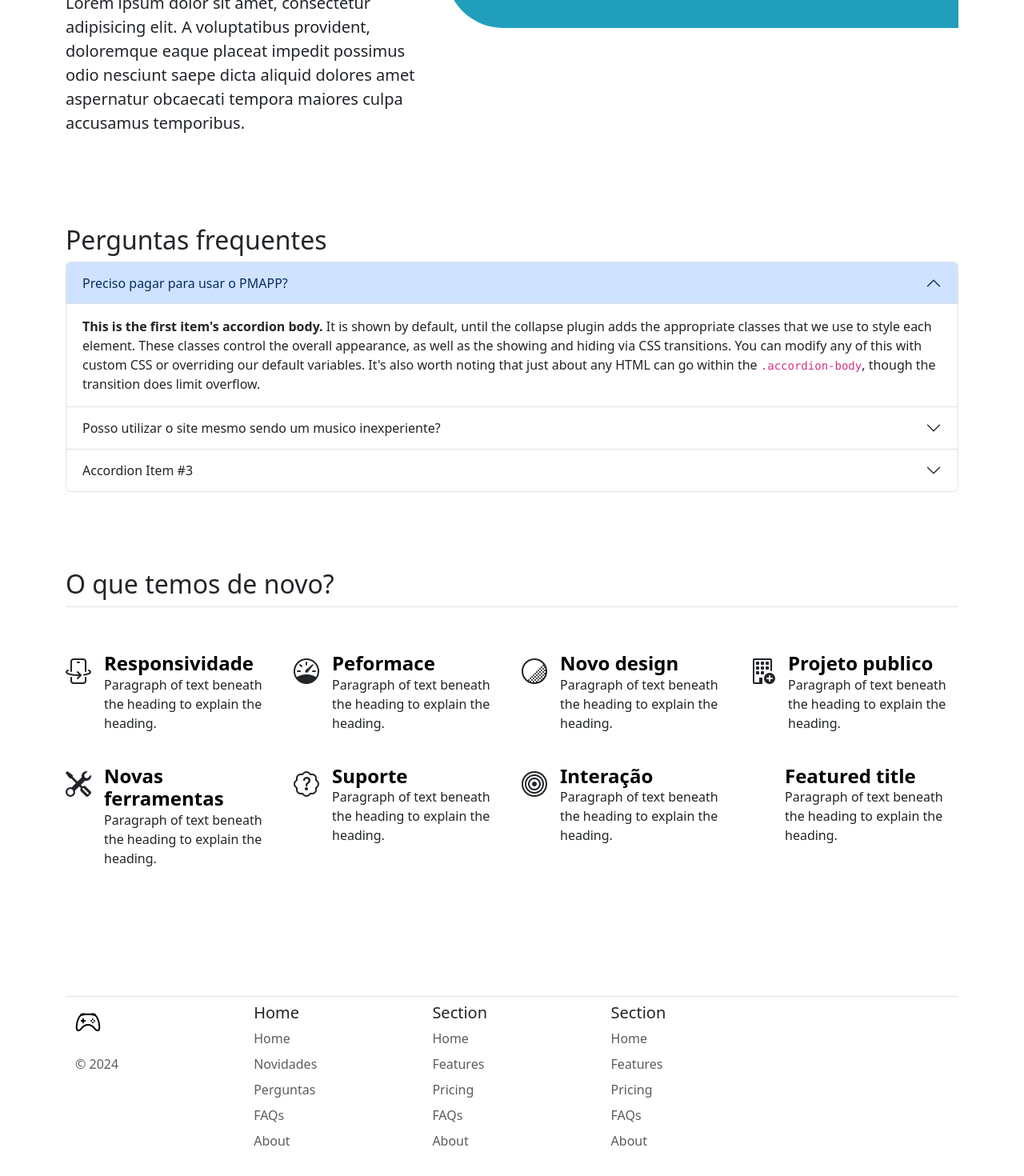
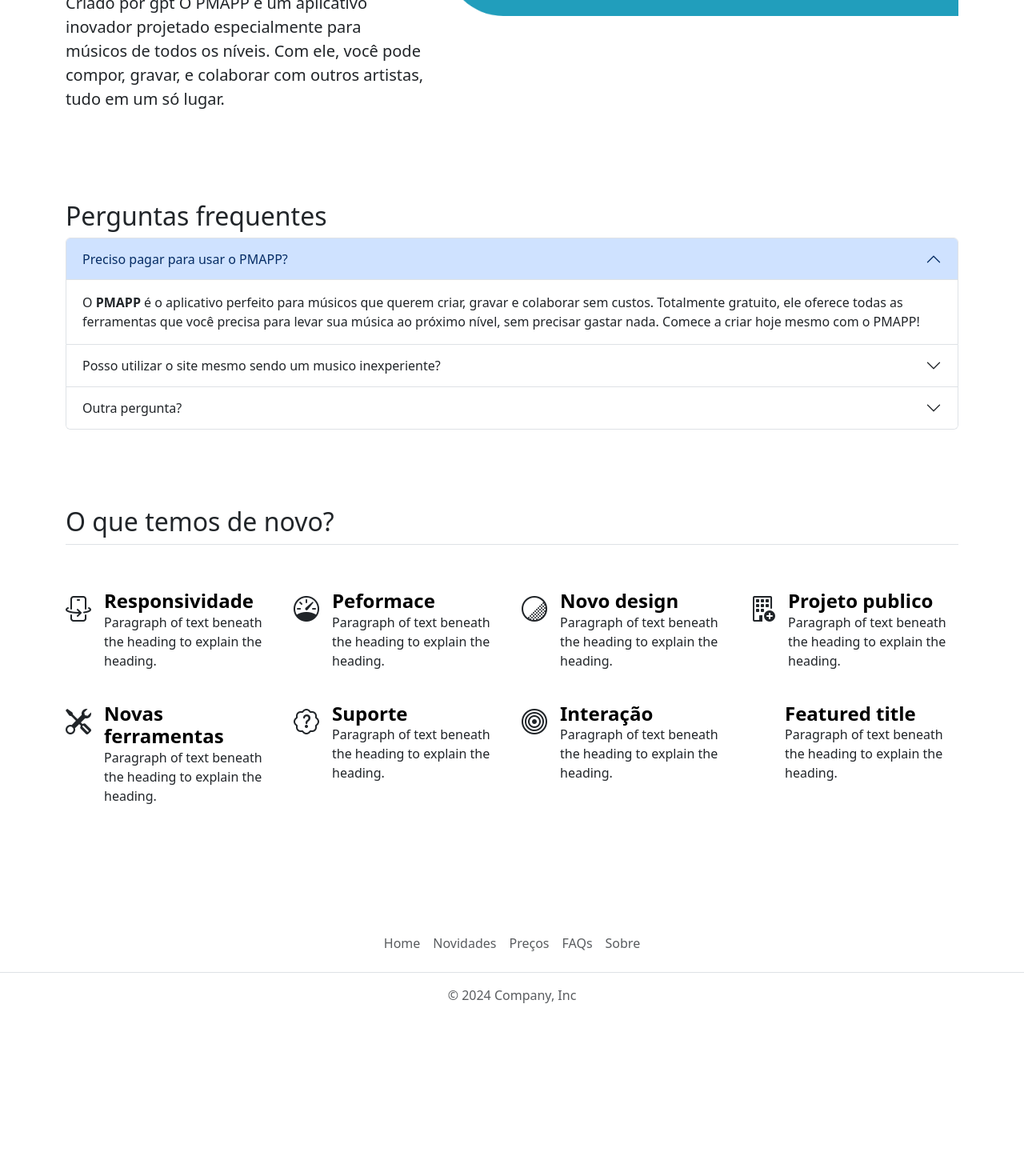
Before and after one commit to victorhugorl/percepcao_musical_app_web-version, a React (Vite) app in the folder frontend/: page / in a window 1280 px wide. Shown: the part 699-2169 px from the top of the page at 80% size. After the commit the page ends 2011 px from the top, so only its background shows below. Built offline with nearby package versions, Linux system fonts and the light colour scheme.

Commit message:
init design login

```diff
--- a/frontend/src/App.tsx
+++ b/frontend/src/App.tsx
@@ -17,11 +17,10 @@ export default () => {
                             </span>
                         </h1>
                         <p className="lead">
-                            Lorem ipsum dolor sit amet, consectetur adipisicing
-                            elit. A voluptatibus provident, doloremque eaque
-                            placeat impedit possimus odio nesciunt saepe dicta
-                            aliquid dolores amet aspernatur obcaecati tempora
-                            maiores culpa accusamus temporibus.
+                            Criado por gpt O PMAPP é um aplicativo inovador
+                            projetado especialmente para músicos de todos os
+                            níveis. Com ele, você pode compor, gravar, e
+                            colaborar com outros artistas, tudo em um só lugar.
                         </p>
                     </div>
                     <div className="col-xl-7">
@@ -55,19 +54,13 @@ export default () => {
                             data-bs-parent="#accordionExample"
                         >
                             <div className="accordion-body">
-                                <strong>
-                                    This is the first item's accordion body.
-                                </strong>{" "}
-                                It is shown by default, until the collapse
-                                plugin adds the appropriate classes that we use
-                                to style each element. These classes control the
-                                overall appearance, as well as the showing and
-                                hiding via CSS transitions. You can modify any
-                                of this with custom CSS or overriding our
-                                default variables. It's also worth noting that
-                                just about any HTML can go within the{" "}
-                                <code>.accordion-body</code>, though the
-                                transition does limit overflow.
+                                O <strong>PMAPP</strong> é o aplicativo perfeito
+                                para músicos que querem criar, gravar e
+                                colaborar sem custos. Totalmente gratuito, ele
+                                oferece todas as ferramentas que você precisa
+                                para levar sua música ao próximo nível, sem
+                                precisar gastar nada. Comece a criar hoje mesmo
+                                com o PMAPP!
                             </div>
                         </div>
                     </div>
@@ -91,19 +84,14 @@ export default () => {
                             data-bs-parent="#accordionExample"
                         >
                             <div className="accordion-body">
-                                <strong>
-                                    This is the second item's accordion body.
-                                </strong>{" "}
-                                It is hidden by default, until the collapse
-                                plugin adds the appropriate classes that we use
-                                to style each element. These classes control the
-                                overall appearance, as well as the showing and
-                                hiding via CSS transitions. You can modify any
-                                of this with custom CSS or overriding our
-                                default variables. It's also worth noting that
-                                just about any HTML can go within the{" "}
-                                <code>.accordion-body</code>, though the
-                                transition does limit overflow.
+                                Com o <strong>PMAPP</strong>, qualquer músico
+                                pode criar, independentemente do nível de
+                                experiência. Seja você um iniciante ou um
+                                profissional, o PMAPP oferece ferramentas
+                                simples e poderosas para todos os estilos e
+                                habilidades. Não importa se você está apenas
+                                começando ou já é um veterano, o PMAPP é para
+                                todos!
                             </div>
                         </div>
                     </div>
@@ -117,7 +105,7 @@ export default () => {
                                 aria-expanded="false"
                                 aria-controls="collapseThree"
                             >
-                                Accordion Item #3
+                                Outra pergunta?
                             </button>
                         </h2>
                         <div
@@ -252,159 +240,53 @@ export default () => {
                     </div>
                 </div>
             </div>
-            <footer className="pt-5 container">
-                <div className="container">
-                    <footer className="row row-cols-1 row-cols-sm-2 row-cols-md-5 py-2 border-top">
-                        <div className="col mb-3">
-                            <a
-                                href="/"
-                                className="d-flex align-items-center mb-3 link-body-emphasis text-decoration-none"
-                            >
-                                <i className="bi bi-controller fs-2"></i>
-                            </a>
-                            <p className="text-body-secondary">
-                                © {currentYear}
-                            </p>
-                        </div>
-                        <div className="col mb-3">
-                            <h5>Home</h5>
-                            <ul className="nav flex-column">
-                                <li className="nav-item mb-2">
+
+            <footer className="py-3 my-4">
+                <ul className="nav justify-content-center border-bottom pb-3 mb-3">
+                    <li className="nav-item">
                         <Link
                             to={`/`}
-                                        className="nav-link p-0 text-body-secondary"
+                            className="nav-link px-2 text-body-secondary"
                         >
                             Home
                         </Link>
                     </li>
-                                <li className="nav-item mb-2">
-                                    <a
-                                        href="#icon-grid"
-                                        className="nav-link p-0 text-body-secondary"
+                    <li className="nav-item">
+                        <Link
+                            to={`/`}
+                            className="nav-link px-2 text-body-secondary"
                         >
                             Novidades
-                                    </a>
+                        </Link>
                     </li>
-                                <li className="nav-item mb-2">
-                                    <a
-                                        href="#accordionExample"
-                                        className="nav-link p-0 text-body-secondary"
+                    <li className="nav-item">
+                        <Link
+                            to={`/`}
+                            className="nav-link px-2 text-body-secondary"
                         >
-                                        Perguntas
-                                    </a>
+                            Preços
+                        </Link>
                     </li>
-                                <li className="nav-item mb-2">
-                                    <a
-                                        href="#"
-                                        className="nav-link p-0 text-body-secondary"
+                    <li className="nav-item">
+                        <Link
+                            to={`/`}
+                            className="nav-link px-2 text-body-secondary"
                         >
                             FAQs
-                                    </a>
+                        </Link>
                     </li>
-                                <li className="nav-item mb-2">
-                                    <a
-                                        href="#"
-                                        className="nav-link p-0 text-body-secondary"
+                    <li className="nav-item">
+                        <Link
+                            to={`/`}
+                            className="nav-link px-2 text-body-secondary"
                         >
-                                        About
-                                    </a>
+                            Sobre
+                        </Link>
                     </li>
                 </ul>
-                        </div>
-
-                        <div className="col mb-3">
-                            <h5>Section</h5>
-                            <ul className="nav flex-column">
-                                <li className="nav-item mb-2">
-                                    <a
-                                        href="#"
-                                        className="nav-link p-0 text-body-secondary"
-                                    >
-                                        Home
-                                    </a>
-                                </li>
-                                <li className="nav-item mb-2">
-                                    <a
-                                        href="#"
-                                        className="nav-link p-0 text-body-secondary"
-                                    >
-                                        Features
-                                    </a>
-                                </li>
-                                <li className="nav-item mb-2">
-                                    <a
-                                        href="#"
-                                        className="nav-link p-0 text-body-secondary"
-                                    >
-                                        Pricing
-                                    </a>
-                                </li>
-                                <li className="nav-item mb-2">
-                                    <a
-                                        href="#"
-                                        className="nav-link p-0 text-body-secondary"
-                                    >
-                                        FAQs
-                                    </a>
-                                </li>
-                                <li className="nav-item mb-2">
-                                    <a
-                                        href="#"
-                                        className="nav-link p-0 text-body-secondary"
-                                    >
-                                        About
-                                    </a>
-                                </li>
-                            </ul>
-                        </div>
-
-                        <div className="col mb-3">
-                            <h5>Section</h5>
-                            <ul className="nav flex-column">
-                                <li className="nav-item mb-2">
-                                    <a
-                                        href="#"
-                                        className="nav-link p-0 text-body-secondary"
-                                    >
-                                        Home
-                                    </a>
-                                </li>
-                                <li className="nav-item mb-2">
-                                    <a
-                                        href="#"
-                                        className="nav-link p-0 text-body-secondary"
-                                    >
-                                        Features
-                                    </a>
-                                </li>
-                                <li className="nav-item mb-2">
-                                    <a
-                                        href="#"
-                                        className="nav-link p-0 text-body-secondary"
-                                    >
-                                        Pricing
-                                    </a>
-                                </li>
-                                <li className="nav-item mb-2">
-                                    <a
-                                        href="#"
-                                        className="nav-link p-0 text-body-secondary"
-                                    >
-                                        FAQs
-                                    </a>
-                                </li>
-                                <li className="nav-item mb-2">
-                                    <a
-                                        href="#"
-                                        className="nav-link p-0 text-body-secondary"
-                                    >
-                                        About
-                                    </a>
-                                </li>
-                            </ul>
-                        </div>
-                    </footer>
-                </div>
+                <p className="text-center text-body-secondary">
+                    © {currentYear} Company, Inc
+                </p>
             </footer>
         </>
     );
--- a/frontend/src/assets/css/Index.css
+++ b/frontend/src/assets/css/Index.css
@@ -5,7 +5,13 @@
     --common-blue: #219ebc;
     --light-blue: #8ecae6;
 }
+/* config geral */
 
 .h-100 {
     height: 100dvh !important;
 }
+
+/*Estilizando o nav*/
+.bg-principal {
+    background-color: var(--common-blue);
+}
```
Also changed, not shown: frontend/src/components/Nav.tsx (+11 -5 lines). Lines whose indentation alone changed are shown as unchanged.
